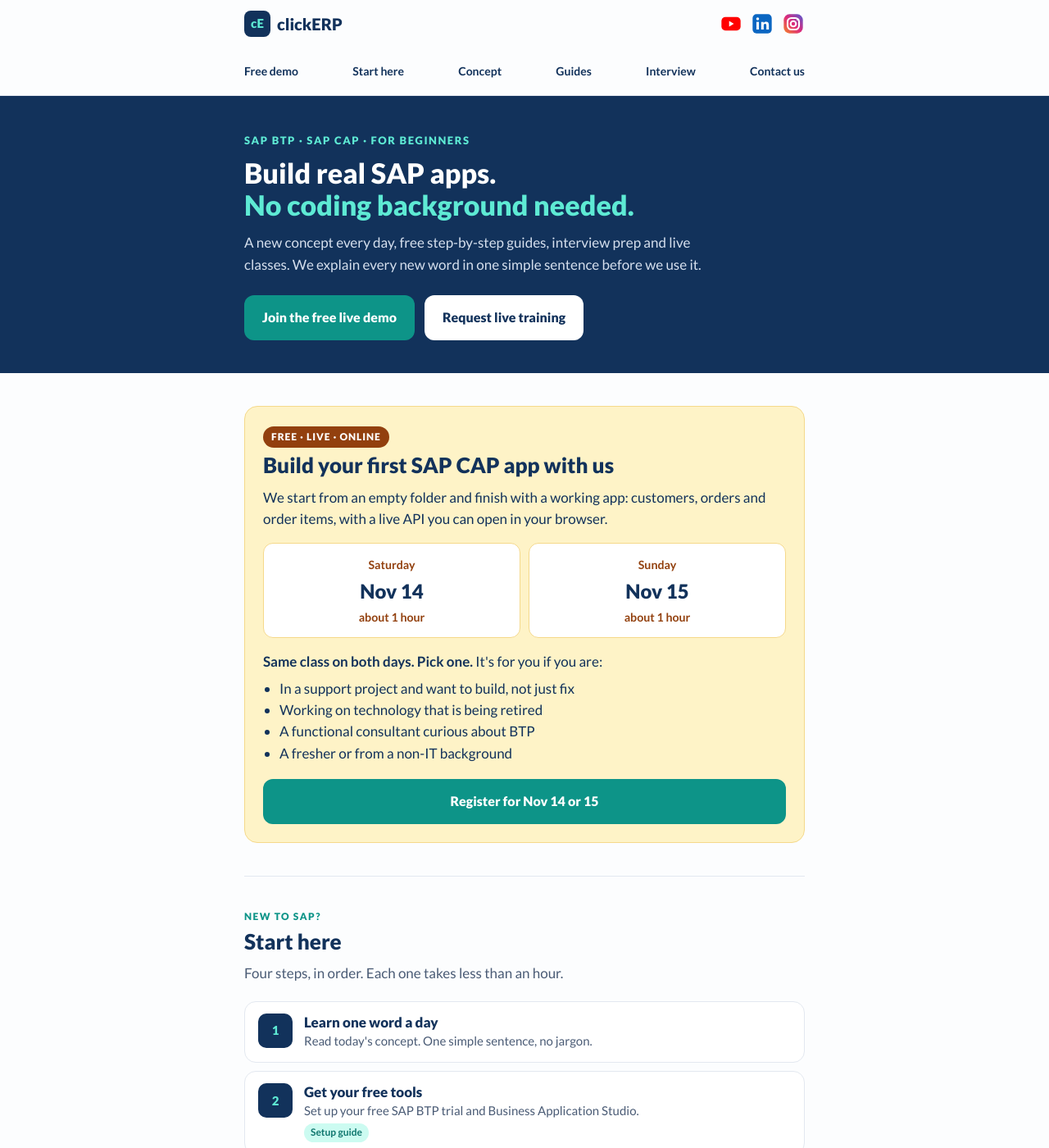
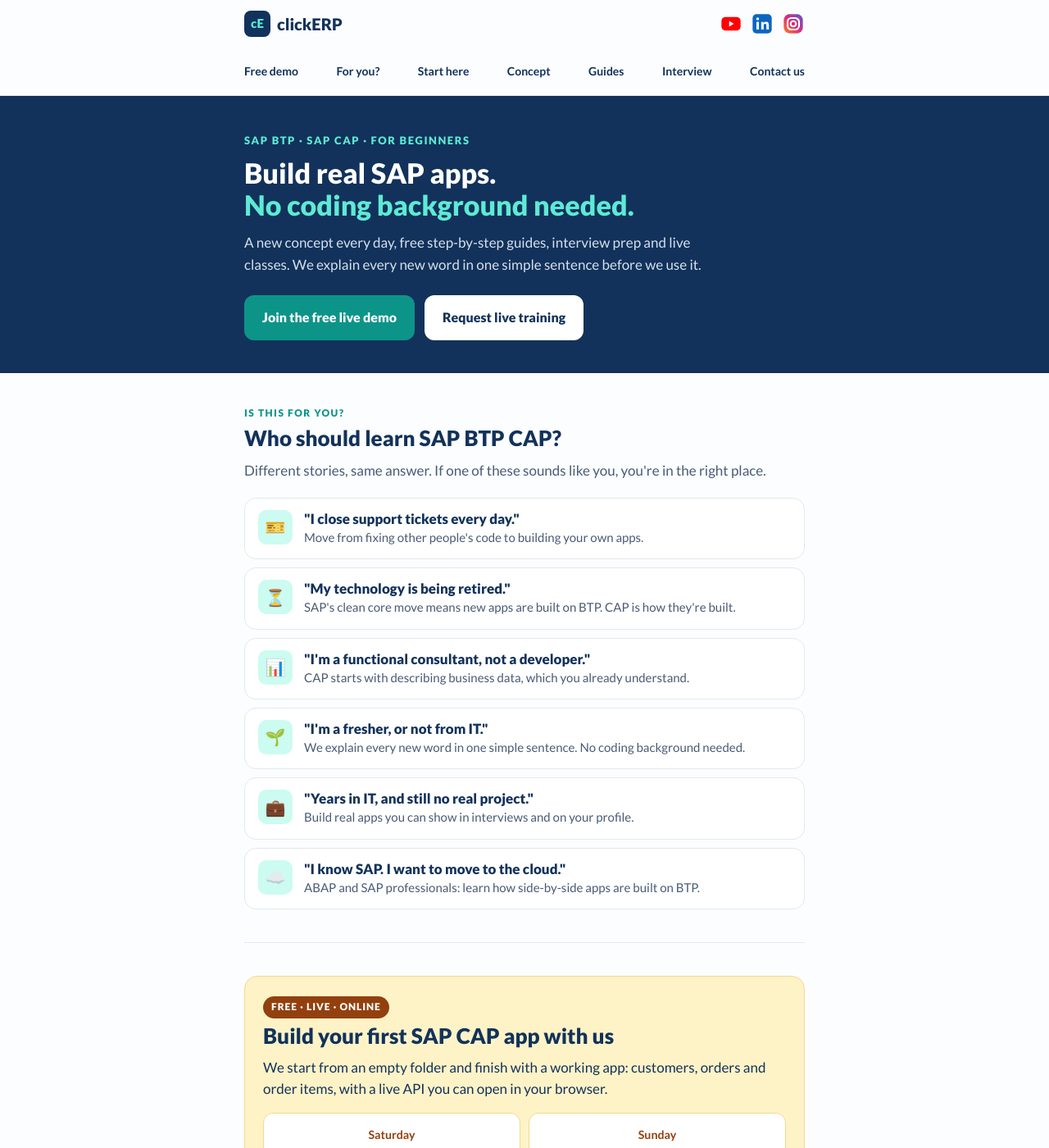
Before and after one commit to clickerp8/clickerp8.github.io, a Jekyll site: the page index.html, which Jekyll copies as it is, in a window 1280 px wide and 1400 px high. Shown: the whole window at 82% size. Built offline with Jekyll 4.4.1, drawn with Linux system fonts in a browser that asks for light colours.

Commit message:
Add Who should learn SAP BTP CAP section
Co-Authored-By: Claude Opus 5.5 <noreply@anthropic.com>
Claude-Session: https://claude.ai/code/session_01PxFd26eptWmHkwM2xBgh9C

```diff
--- a/index.html
+++ b/index.html
@@ -60,6 +60,7 @@ h2{font-size:26px;font-weight:900;line-height:1.2;margin:6px 0 10px}
 .list{display:flex;flex-direction:column;gap:10px}
 .card{display:flex;gap:14px;align-items:flex-start;background:#fff;border:1px solid var(--line);border-radius:14px;padding:14px 16px;text-decoration:none;color:var(--navy)}
 .num{flex:none;display:grid;place-items:center;width:42px;height:42px;border-radius:10px;background:var(--navy);color:var(--mint);font-weight:900;font-size:15px}
+#who .num{background:#CCFBF1;font-size:20px}
 .card h3{font-size:17px;font-weight:900;line-height:1.3}
 .card p{font-size:15px;color:var(--muted)}
 .tag{display:inline-block;font-size:12px;font-weight:700;padding:2px 8px;border-radius:999px;margin-top:4px}
@@ -81,7 +82,7 @@ footer{padding:24px 0 32px;font-size:14px;color:var(--muted);text-align:center}
   <a class="logo" href="#top"><span>cE</span>clickERP</a>
   <div class="soc"><a href="https://www.youtube.com/@clickERP" target="_blank" rel="noopener" aria-label="YouTube"><svg viewBox="0 0 24 24"><rect x="2" y="5" width="20" height="14" rx="4" fill="#FF0000"/><path d="M10 9l5 3-5 3z" fill="#fff"/></svg></a><a href="https://www.linkedin.com/company/clickerp26/" target="_blank" rel="noopener" aria-label="LinkedIn"><svg viewBox="0 0 24 24"><rect x="2" y="2" width="20" height="20" rx="4" fill="#0A66C2"/><rect x="6" y="10" width="2.6" height="8" fill="#fff"/><circle cx="7.3" cy="6.9" r="1.5" fill="#fff"/><path d="M11 10h2.5v1.2c.5-.8 1.4-1.4 2.7-1.4 2 0 2.8 1.3 2.8 3.4V18h-2.6v-4.3c0-1-.3-1.7-1.3-1.7s-1.5.7-1.5 1.7V18H11z" fill="#fff"/></svg></a><a href="https://www.instagram.com/clickerp_/" target="_blank" rel="noopener" aria-label="Instagram"><svg viewBox="0 0 24 24"><defs><linearGradient id="ig" x1="0" y1="1" x2="1" y2="0"><stop offset="0" stop-color="#F58529"/><stop offset=".5" stop-color="#DD2A7B"/><stop offset="1" stop-color="#515BD4"/></linearGradient></defs><rect x="2" y="2" width="20" height="20" rx="6" fill="url(#ig)"/><rect x="6" y="6" width="12" height="12" rx="4" fill="none" stroke="#fff" stroke-width="1.8"/><circle cx="12" cy="12" r="2.8" fill="none" stroke="#fff" stroke-width="1.8"/><circle cx="16.4" cy="7.6" r="1" fill="#fff"/></svg></a></div>
 </div>
-<nav class="wrap"><a href="#demo">Free demo</a><a href="#start">Start here</a><a href="#concept">Concept</a><a href="#guides">Guides</a><a href="#interview">Interview</a><a href="#contact">Contact us</a></nav>
+<nav class="wrap"><a href="#demo">Free demo</a><a href="#who">For you?</a><a href="#start">Start here</a><a href="#concept">Concept</a><a href="#guides">Guides</a><a href="#interview">Interview</a><a href="#contact">Contact us</a></nav>
 </header>
 
 <div class="hero" id="top"><div class="wrap">
@@ -96,6 +97,20 @@ footer{padding:24px 0 32px;font-size:14px;color:var(--muted);text-align:center}
 
 <main class="wrap">
 
+<section id="who">
+  <div class="sec-eyebrow">Is this for you?</div>
+  <h2>Who should learn SAP BTP CAP?</h2>
+  <p class="lead">Different stories, same answer. If one of these sounds like you, you're in the right place.</p>
+  <div class="list">
+    <div class="card"><div class="num">🎫</div><div><h3>"I close support tickets every day."</h3><p>Move from fixing other people's code to building your own apps.</p></div></div>
+    <div class="card"><div class="num">⏳</div><div><h3>"My technology is being retired."</h3><p>SAP's clean core move means new apps are built on BTP. CAP is how they're built.</p></div></div>
+    <div class="card"><div class="num">📊</div><div><h3>"I'm a functional consultant, not a developer."</h3><p>CAP starts with describing business data, which you already understand.</p></div></div>
+    <div class="card"><div class="num">🌱</div><div><h3>"I'm a fresher, or not from IT."</h3><p>We explain every new word in one simple sentence. No coding background needed.</p></div></div>
+    <div class="card"><div class="num">💼</div><div><h3>"Years in IT, and still no real project."</h3><p>Build real apps you can show in interviews and on your profile.</p></div></div>
+    <div class="card"><div class="num">☁️</div><div><h3>"I know SAP. I want to move to the cloud."</h3><p>ABAP and SAP professionals: learn how side-by-side apps are built on BTP.</p></div></div>
+  </div>
+</section>
+
 <section id="demo">
   <div class="demo">
     <span class="badge">FREE · LIVE · ONLINE</span>
@@ -105,13 +120,8 @@ footer{padding:24px 0 32px;font-size:14px;color:var(--muted);text-align:center}
       <div class="date"><small>Saturday</small><b>Nov 14</b><small>about 1 hour</small></div>
       <div class="date"><small>Sunday</small><b>Nov 15</b><small>about 1 hour</small></div>
     </div>
-    <p><b>Same class on both days. Pick one.</b> It's for you if you are:</p>
-    <ul>
-      <li>In a support project and want to build, not just fix</li>
-      <li>Working on technology that is being retired</li>
-      <li>A functional consultant curious about BTP</li>
-      <li>A fresher or from a non-IT background</li>
-    </ul>
+    <p><b>Same class on both days. Pick one.</b></p>
+    <p style="margin-bottom:18px"></p>
     <a class="btn btn-teal" href="https://forms.gle/ovT9EgQquL5ERW2c6" target="_blank" rel="noopener">Register for Nov 14 or 15</a>
   </div>
 </section>
```
